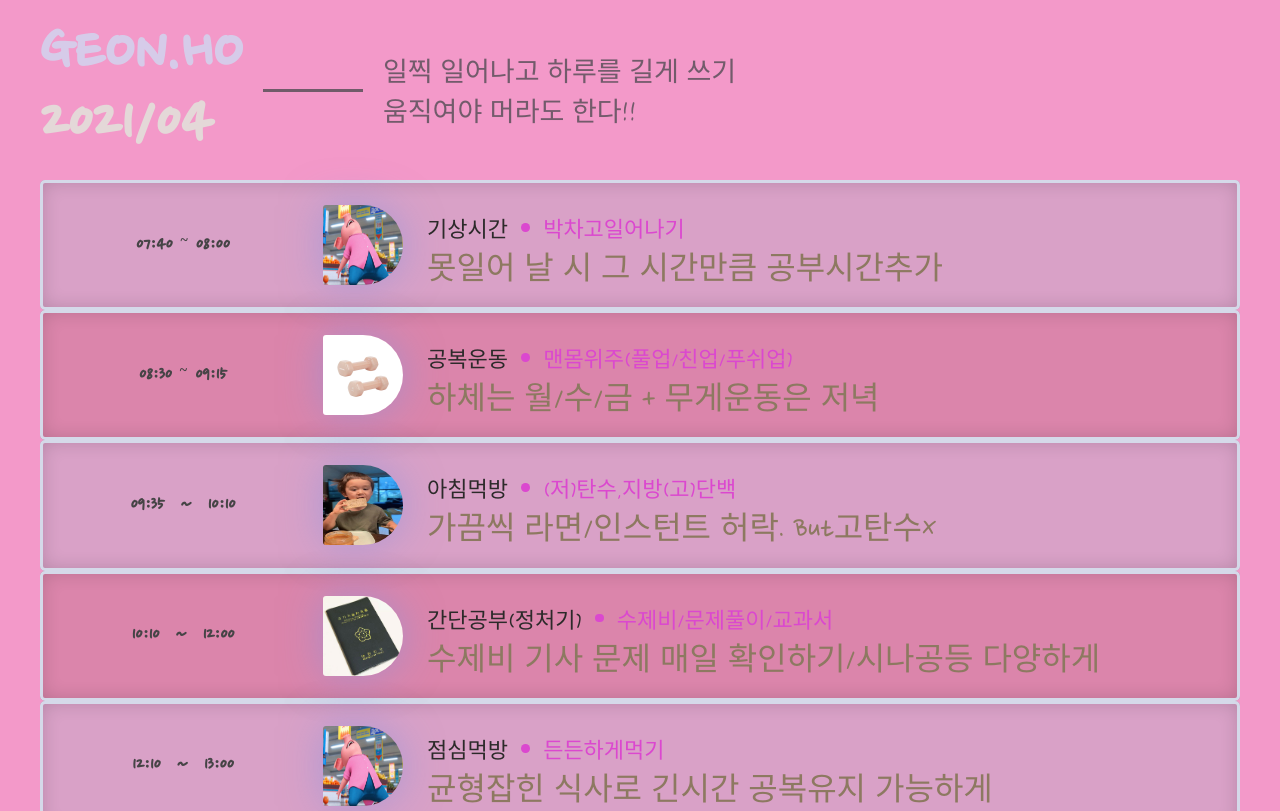
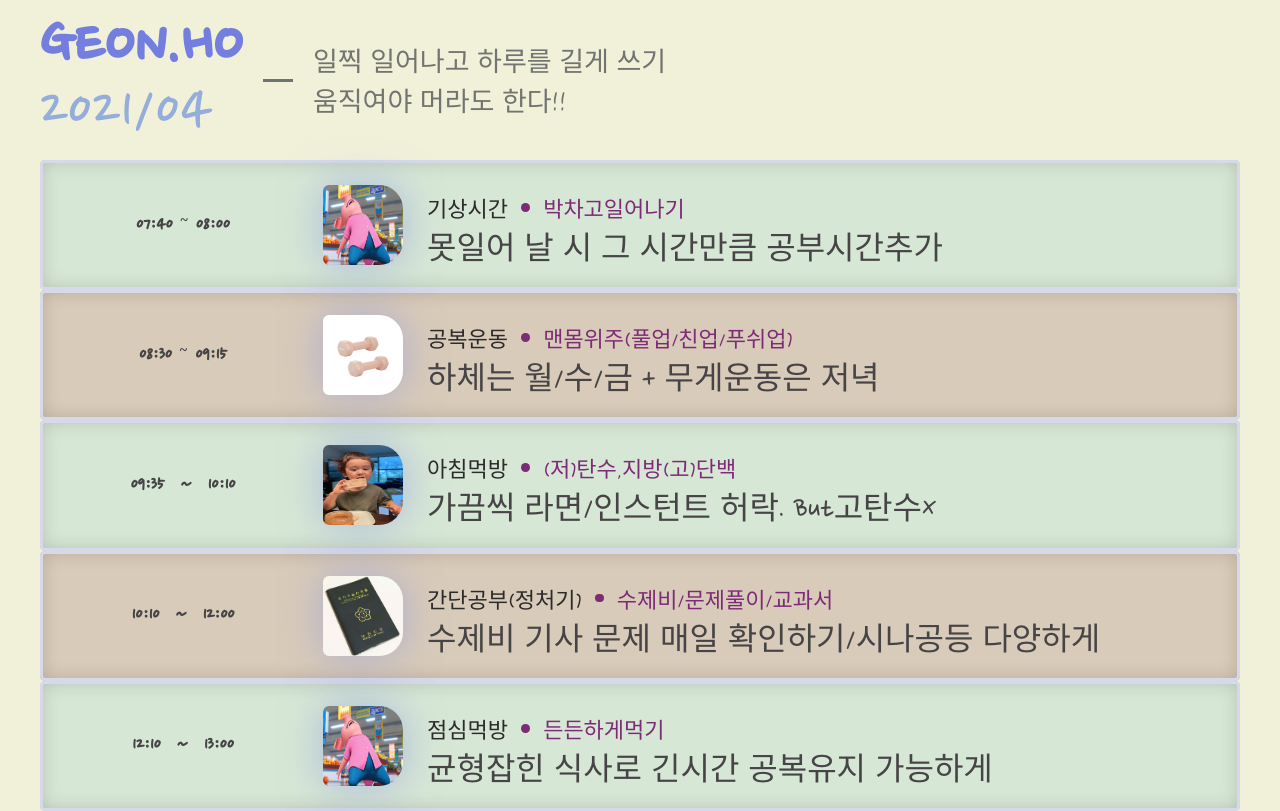
Before and after one commit to llvovll88/llvovll8888, a plain HTML site: page index.html in a window 1280 px wide. Shown: the top 811 px of the page. Drawn offline with Linux system fonts and the light colour scheme; a web font is replaced by a local one.

Commit message:
Update style.css

```diff
--- a/style.css
+++ b/style.css
@@ -30,7 +30,7 @@ body {
 
 /* Components */
 body {
-    background-color:rgba(243, 150, 200, 0.966);
+    background-color:rgba(241, 241, 216, 0.932);
     color: rgb(93, 85, 192);
 }
 
@@ -43,14 +43,15 @@ body {
 .header-title {
    font-size: 7rem;
    font-family: 'Nanum Pen Script', cursive;
-   font-weight: 600;
-   line-height: 1;
-   color:rgb(228, 216, 216);
+   font-weight: 500;
+   line-height: 0.8;
+   color:rgb(148, 173, 218);
 }
 
 .header-title strong {
     display: block;
-    color:rgba(209, 212, 238, 0.849)
+    margin-bottom: 0.8rem;
+    color:rgba(92, 105, 223, 0.849)
 }
 
 .header-meta {
@@ -65,7 +66,7 @@ body {
     content: ' ';
     margin: 0 2rem;
     background-color: currentColor;
-    width: 10rem;
+    width: 3rem;
     height: 3px;
 }
 
@@ -114,7 +115,7 @@ body {
 .parts-profile {
     width: 80px;
     height: 80px;
-    border-radius: 3px 50% 50% 3px;
+    border-radius: 6px 30% 30% 6px;
     box-shadow: 0 0 40px rgba(133, 148, 224, 0.548);
 }
 
@@ -132,14 +133,14 @@ body {
 }
 
 .parts-agenda h2 {
-    color: rgb(141, 121, 97);
+    color: rgb(70, 68, 70);
     font-size: 3.2rem;
     font-family: 'Nanum Pen Script', cursive;
     line-height: 1.1;
 }
 
 .parts-role {
-    color: rgb(219, 72, 207);
+    color: rgb(126, 43, 119);
     display: flex;
     align-items: center;
 }
@@ -164,13 +165,13 @@ body {
     font-family: 'Nanum Pen Script', cursive;
     font-size: 60px;
     font-weight: 700;
-    color: rgb(177, 168, 168);
+    color: rgb(141, 199, 148);
     margin-bottom: 30px;
     border-bottom: 2.5px solid black;
 }
 
 .links>a{
-    color: blanchedalmond;
+    color: rgba(223, 168, 87, 0.514);
     text-decoration: none;
     font-family:'Nanum Pen Script', cursive;
     font-size: 25px;
```
